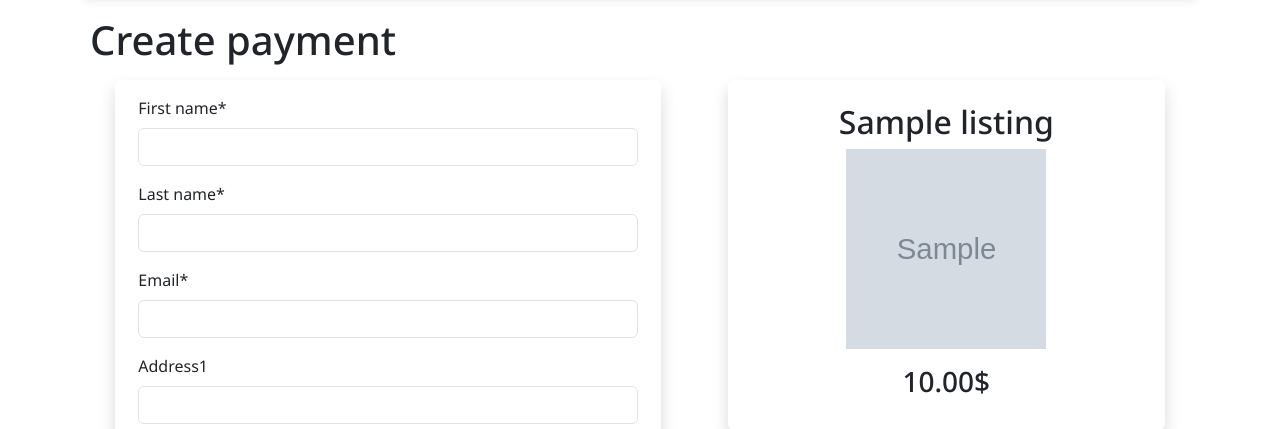
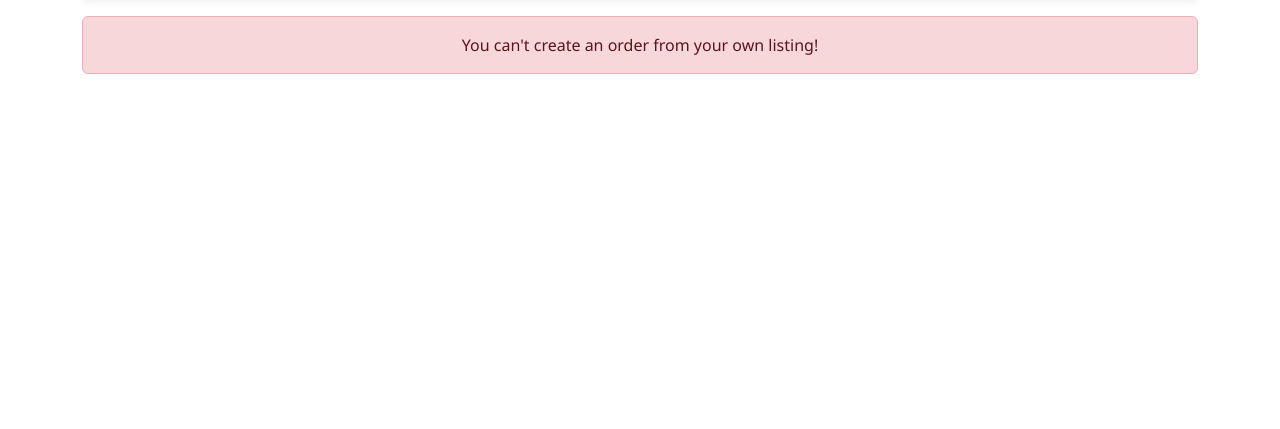
Before and after one commit to YehorBelyi/product-service, a Django app: page /payment/create/1 in a window 1280 px wide. Shown: the part 56-485 px from the top of the page. After the commit the page ends 130 px from the top, so only its background shows below. Run offline with Django 5.2, Linux system fonts and the light colour scheme; a user stored in the database is signed in; tables that the repository leaves empty hold one stand-in row (values such as "Sample post"); grey boxes marked "Sample" are stand-in pictures; some libraries are stand-ins or nearby versions.

Commit message:
Some fixes

```diff
--- a/orders/templates/orders/order_create.html
+++ b/orders/templates/orders/order_create.html
@@ -5,13 +5,20 @@
 {% block title %} {{ listing.product_name }} payment {% endblock %}
 
 {% block container %}
+	{% if not request.user == listing.user %}
 		<h1 class="my-2 p-2">Create payment</h1>
 		<div class="container d-flex gap-4">
-		<form method="post" action="" class="container shadow rounded order-form w-50 d-flex flex-column align-items-center p-3 mb-3">
+			<form method="post" action=""
+				  class="container shadow rounded order-form w-50 d-flex flex-column align-items-center p-3 mb-3">
 				{% csrf_token %}
 				{{ form|crispy }}
 				<button type="submit" class="btn btn-primary mt-3">Confirm payment</button>
 			</form>
 			{% include 'orders/product_details.html' %}
 		</div>
+	{% else %}
+		<div class="alert alert-danger mt-3 text-center" role="alert">
+			You can't create an order from your own listing!
+		</div>
+	{% endif %}
 {% endblock %}
```
Lines whose indentation alone changed are shown as unchanged.
